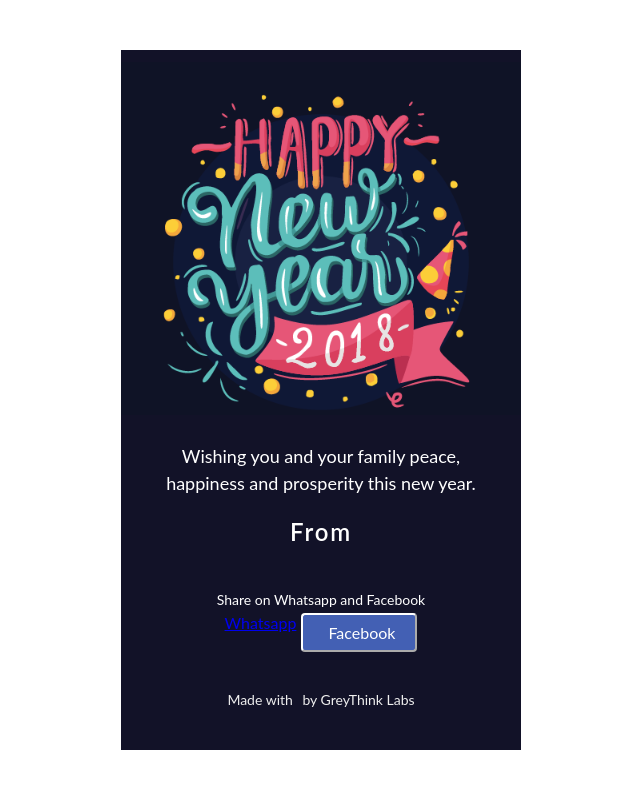
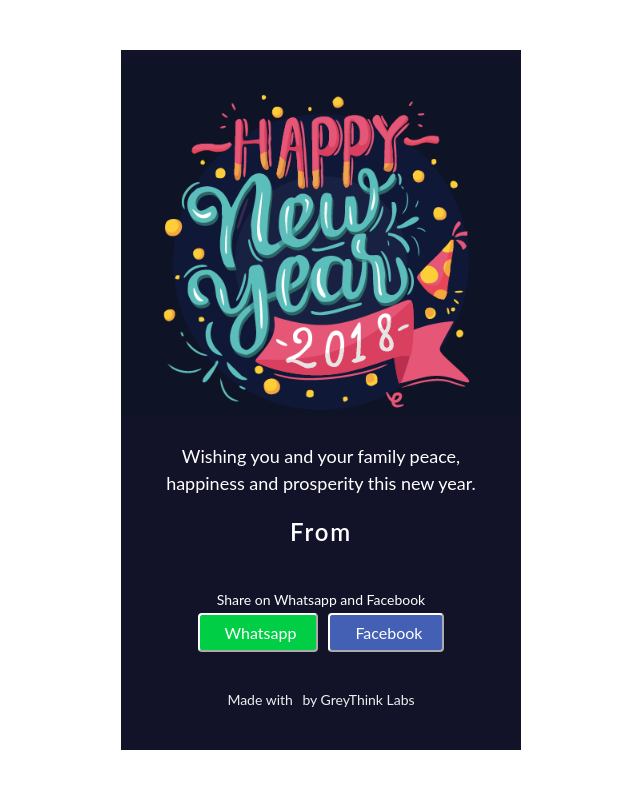
Before and after one commit to shashank91/angular-form, an Angular app: page /card in a window 1280 px wide. Both pictures are taken after typing "Sample" into the empty fields and a click on the input "Submit". Shown: the top 788 px of the page, without its empty margins (319-959 px from the left). Built offline with nearby package versions, Linux system fonts and the light colour scheme; some icons are missing.

Commit message:
Adding website description and title

```diff
--- a/src/app/wish-card/wish-card.component.html
+++ b/src/app/wish-card/wish-card.component.html
@@ -38,10 +38,10 @@
       </div>
       <div class="share-buttons">
         <div class="whatsapp-share">
-          <a [href]="cardUrl" data-action="share/whatsapp/share"><i class="fa fa-whatsapp"></i> Whatsapp</a>
+          <a [href]="cardUrl" data-action="share/whatsapp/share"><button><i class="fa fa-whatsapp"></i> Whatsapp</button></a>
         </div>
         <div class="fb-share">
-          <button (click)="shareOnFb()"><i class="fa fa-facebook"></i> Facebook</button>
+          <a><button (click)="shareOnFb()"><i class="fa fa-facebook"></i> Facebook</button></a>
         </div>
       </div>
     </div>
--- a/src/index.html
+++ b/src/index.html
@@ -5,6 +5,10 @@
   <title>Happy New Year!</title>
   <base href="/">
   <meta name="viewport" content="width=device-width, initial-scale=1">
+  <meta property="og:type"          content="website" />
+  <meta property="og:title"         content="Happy New Year!" />
+  <meta property="og:description"   content="Wishing you and your family peace, happiness and prosperity this new year" />
+  <meta property="og:image"         content="http://jubileehills.info/assets/happy_new_year.png" />
   <link rel="icon" type="image/x-icon" href="favicon.ico">
   <link rel="stylesheet" href="assets/font-awesome-4.7.0/css/font-awesome.min.css">
 </head>
```
